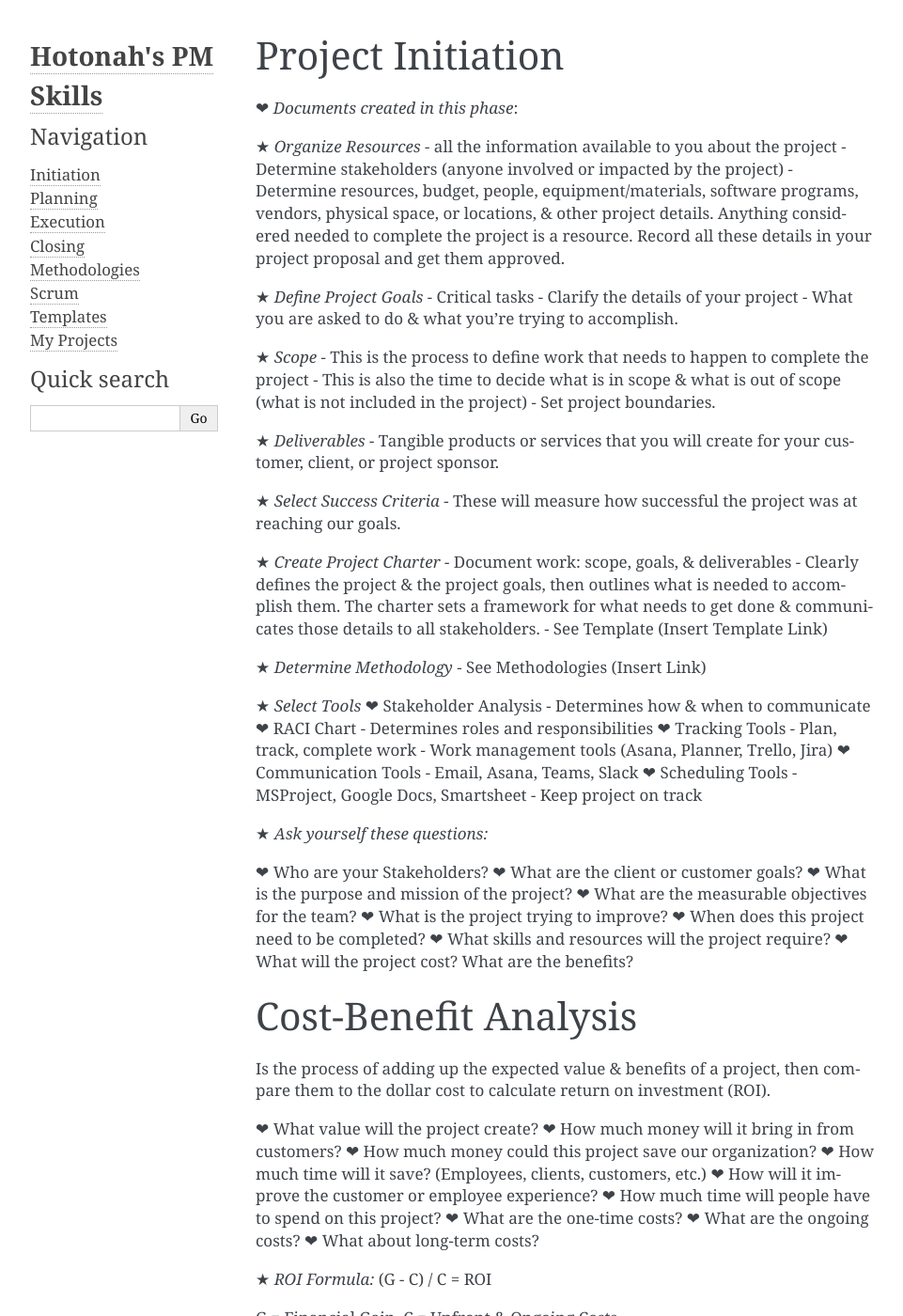
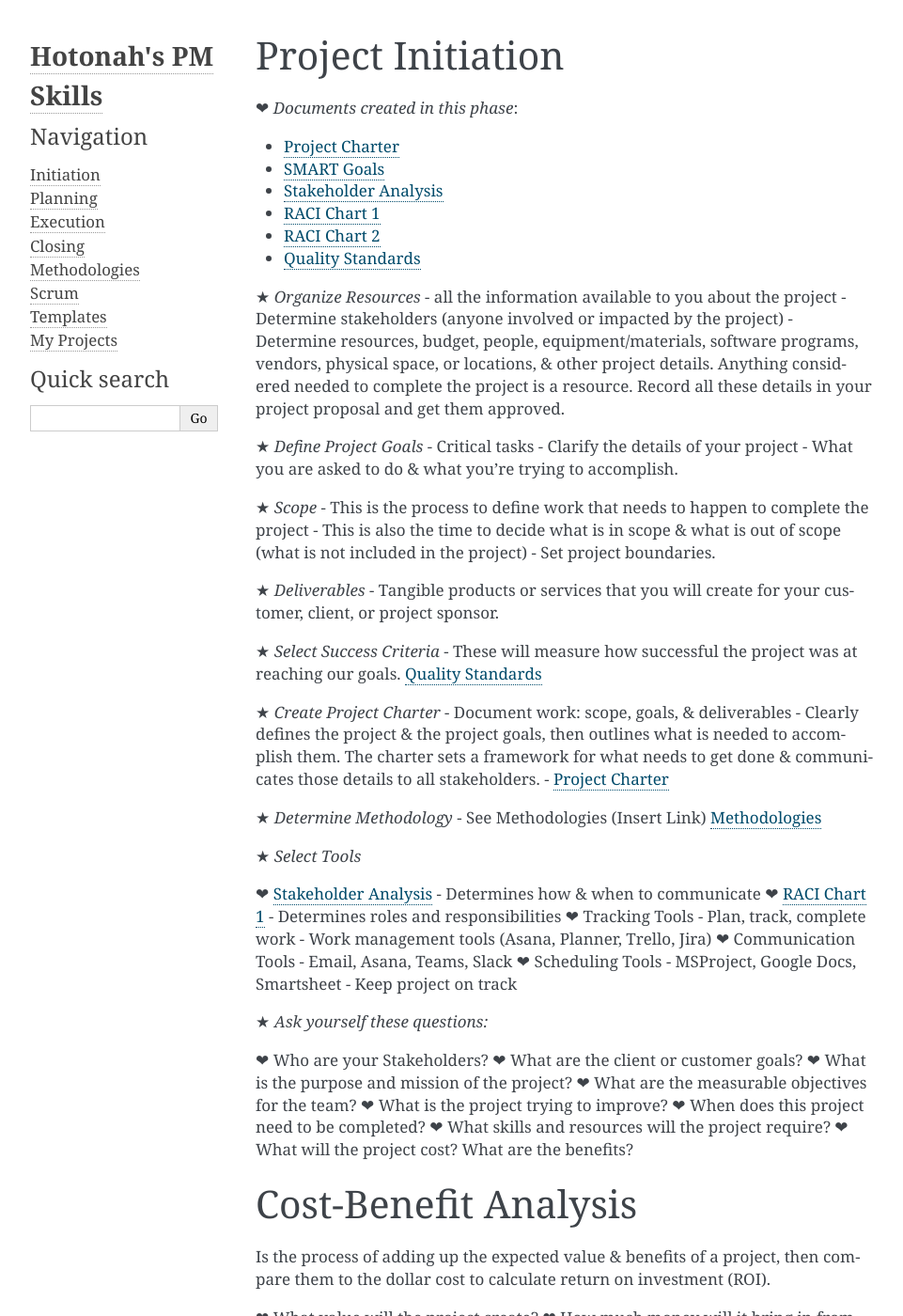
Before and after one commit to Hotonah/hotonah.github.io, a Sphinx documentation site: the page built from source/initiation.txt, in a window 1280 px wide and 1400 px high. Shown: the whole window at 94% size, without its empty margins (148-1109 px from the left). Built offline with Sphinx 7.4.7, drawn with Linux system fonts in a browser that asks for light colours; some of the changed text lies outside the part shown.

Commit message:
Update initiation.txt

```diff
--- a/source/initiation.txt
+++ b/source/initiation.txt
@@ -1,6 +1,13 @@
 Project Initiation
 =====================
 ❤ `Documents created in this phase`:
+
+* `Project Charter <https://docs.google.com/document/d/1DyHE7xDgpKCcy6b0VKEILxcyNm6Tk-OA3d-ecrev43Y/edit?usp=sharing&resourcekey=0-TEJQtXbnGWTEiTYu01k6WQ>`_
+* `SMART Goals <https://docs.google.com/document/d/1-Jxi3j_FwX8sFQ4TQJFz4P0Vza4L6gT2V2cQNFG3_DA/edit?usp=sharing>`_
+* `Stakeholder Analysis <https://docs.google.com/presentation/d/1qOxMk-8Fwhss3GvGAS7LHewLROBiNArB_jrMdVtW_xY/edit?usp=sharing>`_
+* `RACI Chart 1 <https://docs.google.com/spreadsheets/d/1UXsIM6wEvnhjrI2SklvNltrK9txsrNqA0Vmh5qhcLK4/edit?usp=sharing>`_
+* `RACI Chart 2 <https://docs.google.com/spreadsheets/d/1RR6ioh3yStTLRQ5mB3AePeZ8-bzRMoE4pG1ZLhxEb3M/edit?usp=sharing>`_
+* `Quality Standards <https://docs.google.com/spreadsheets/d/1wU7yTjV3y20btJT6352QCBp5X42vFE6LzYlJOchT-kI/edit?usp=sharing&resourcekey=0-m0vPFB9zU_qHHHdNTXTIIg>`_
 
 ★ `Organize Resources` - all the information available to you about the project - Determine stakeholders (anyone involved or impacted by the project) - Determine resources, budget, people, equipment/materials, software programs, vendors, physical space, or locations, & other project details. Anything considered needed to complete the project is a resource. Record all these details in your project proposal and get them approved.
 
@@ -10,15 +17,16 @@ Project Initiation
 
 ★ `Deliverables` - Tangible products or services that you will create for your customer, client, or project sponsor.
 
-★ `Select Success Criteria` - These will measure how successful the project was at reaching our goals.
+★ `Select Success Criteria` - These will measure how successful the project was at reaching our goals. `Quality Standards <https://docs.google.com/spreadsheets/d/1wU7yTjV3y20btJT6352QCBp5X42vFE6LzYlJOchT-kI/edit?usp=sharing&resourcekey=0-m0vPFB9zU_qHHHdNTXTIIg>`_
 
-★ `Create Project Charter` - Document work: scope, goals, & deliverables - Clearly defines the project & the project goals, then outlines what is needed to accomplish them. The charter sets a framework for what needs to get done & communicates those details to all stakeholders. - See Template (Insert Template Link)
+★ `Create Project Charter` - Document work: scope, goals, & deliverables - Clearly defines the project & the project goals, then outlines what is needed to accomplish them. The charter sets a framework for what needs to get done & communicates those details to all stakeholders. - `Project Charter <https://docs.google.com/document/d/1DyHE7xDgpKCcy6b0VKEILxcyNm6Tk-OA3d-ecrev43Y/edit?usp=sharing&resourcekey=0-TEJQtXbnGWTEiTYu01k6WQ>`_
 
-★ `Determine Methodology` - See Methodologies (Insert Link)
+★ `Determine Methodology` - See Methodologies (Insert Link) `Methodologies <https://hotonah.github.io/hotonahcom/methodologies>`_
 
 ★ `Select Tools`
-❤ Stakeholder Analysis - Determines how & when to communicate
-❤ RACI Chart - Determines roles and responsibilities
+
+❤ `Stakeholder Analysis <https://docs.google.com/presentation/d/1qOxMk-8Fwhss3GvGAS7LHewLROBiNArB_jrMdVtW_xY/edit?usp=sharing>`_ - Determines how & when to communicate
+❤ `RACI Chart 1 <https://docs.google.com/spreadsheets/d/1UXsIM6wEvnhjrI2SklvNltrK9txsrNqA0Vmh5qhcLK4/edit?usp=sharing>`_ - Determines roles and responsibilities
 ❤ Tracking Tools - Plan, track, complete work - Work management tools (Asana, Planner, Trello, Jira)
 ❤ Communication Tools - Email, Asana, Teams, Slack
 ❤ Scheduling Tools - MSProject, Google Docs, Smartsheet - Keep project on track
@@ -69,7 +77,7 @@ Questions When Interviewing Key Stakeholders
 
 Setting Goals
 ================
-★ `Objective & Key Results (OKRs):` Combine a goal & a metric to determine a measurable outcome. If you do not know the companies OKRs, remember to ask. The more you can relate your smaller project goals to the companies larger OKRs, the more valuable your project will seem to the company as a whole and they will more likely approve your project moving forward.
+★ `Objective & Key Results <https://drive.google.com/drive/folders/1sGMUvV0rHaajIE2-Z8x3DtE69y6YmM7h>`_ (OKRs): Combine a goal & a metric to determine a measurable outcome. If you do not know the companies OKRs, remember to ask. The more you can relate your smaller project goals to the companies larger OKRs, the more valuable your project will seem to the company as a whole and they will more likely approve your project moving forward.
 
 ❤ `Objective`
 
@@ -89,7 +97,7 @@ Setting Goals
 * Relevant - Relate goal to the companies' larger objectives & key results (OKRs)
 * Time-bound - Set a clear deadline
 
-❤ `SMART goal examples`
+❤ `SMART goal examples` - `Set SMART Goals <https://docs.google.com/document/d/1-Jxi3j_FwX8sFQ4TQJFz4P0Vza4L6gT2V2cQNFG3_DA/edit?usp=sharing>`_
 
 * Raise Office Greens retention rate by 10% by offering more services by the end of the year. Measure through each quarter.
 * Boost Office Greens brand awareness with new promotions in Marketing & redesigned wbsite by the end of the year.
@@ -103,7 +111,7 @@ Tips When Choosing a Team
 5. Assess stakeholders' ability to participate & find ways to include them
 6. Prioritize stakeholders with a high level of interest & influence
 
-★ Build a RACI Chart (Insert Link to RACI Chart)
+★ Build a `RACI Chart <https://docs.google.com/spreadsheets/d/1RR6ioh3yStTLRQ5mB3AePeZ8-bzRMoE4pG1ZLhxEb3M/edit?usp=sharing>`_
 
 * Responsible - Who gets the work done
 * Accountable - Who makes sure the work is done
```
Also changed, not shown: other parts of source/initiation.txt (+2 -2 lines).
